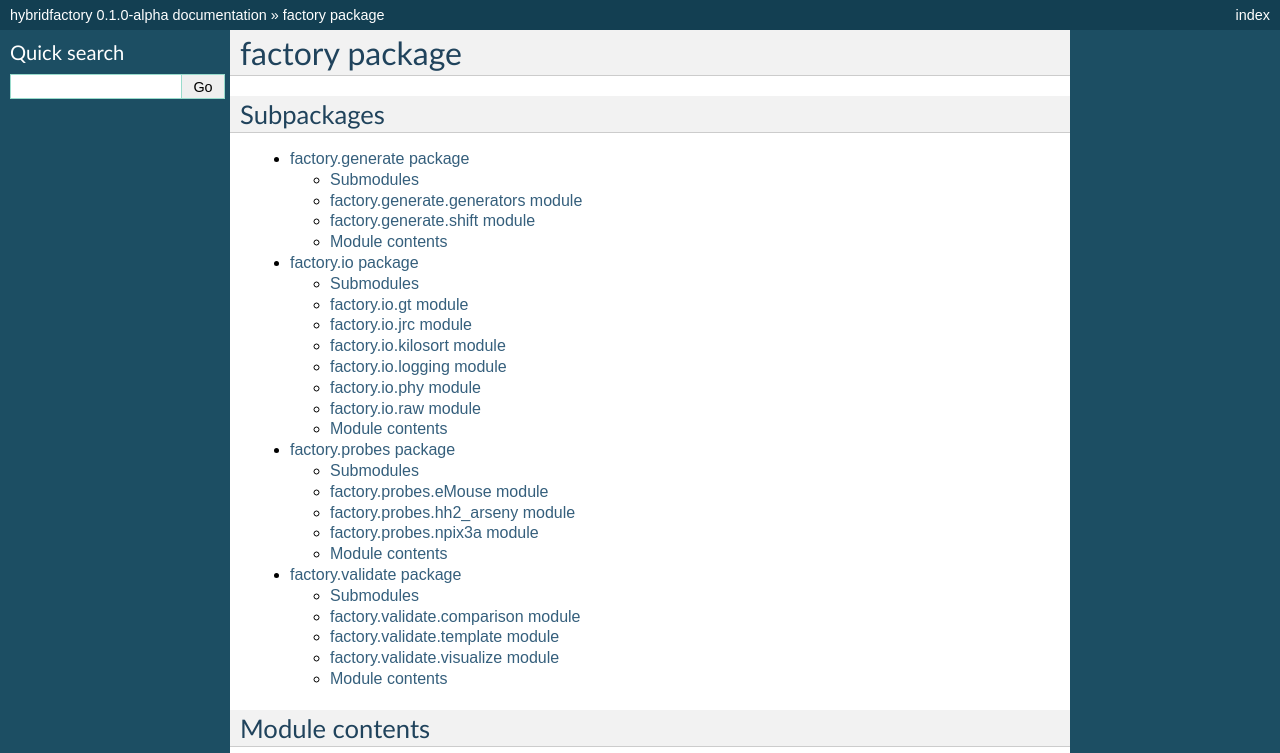
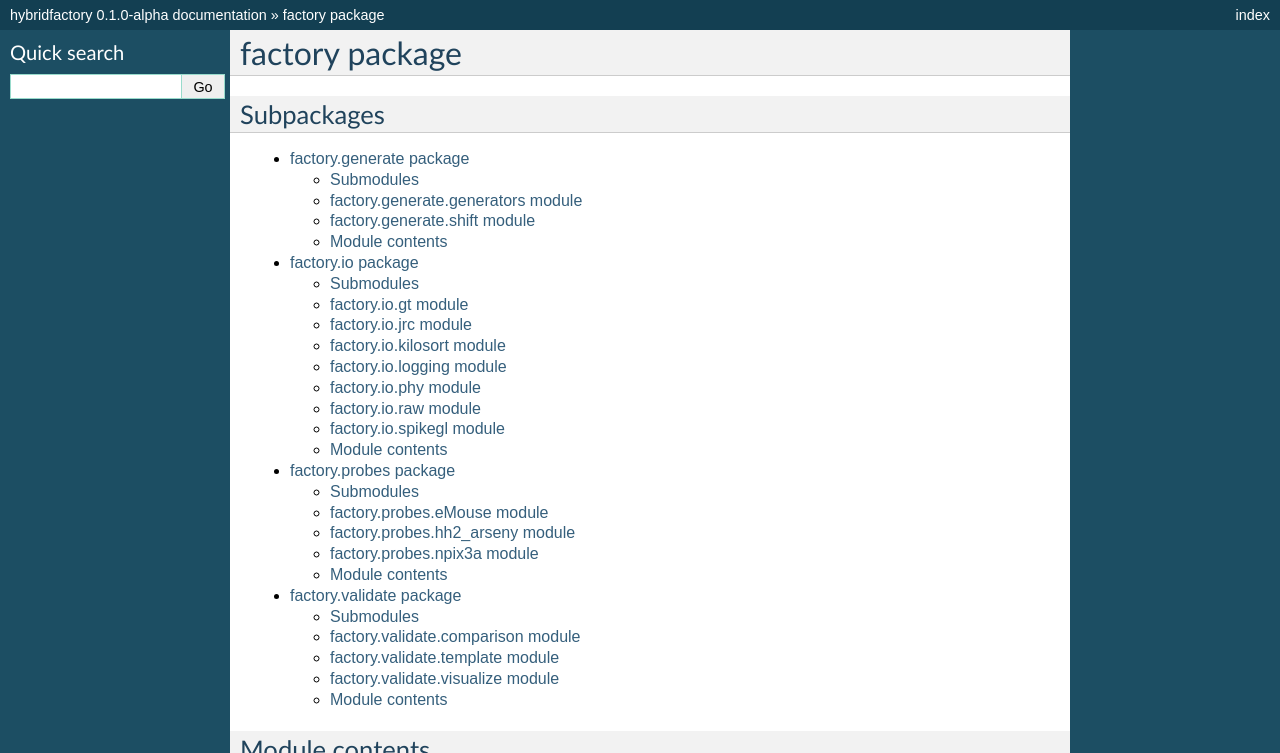
Before and after one commit to aliddell/hybridfactory, a Sphinx documentation site: the page built from docs/source/factory.rst, in a window 1280 px wide, cut to the strip 0-753 px from the top of the page. Built offline with Sphinx 7.4.7, drawn with Linux system fonts in a browser that asks for light colours.

```diff
--- a/docs/source/factory.io.rst
+++ b/docs/source/factory.io.rst
@@ -52,6 +52,14 @@ factory.io.raw module
     :undoc-members:
     :show-inheritance:
 
+factory.io.spikegl module
+-------------------------
+
+.. automodule:: factory.io.spikegl
+    :members:
+    :undoc-members:
+    :show-inheritance:
+
 
 Module contents
 ---------------
```
Also changed, not shown: 1 other file.
